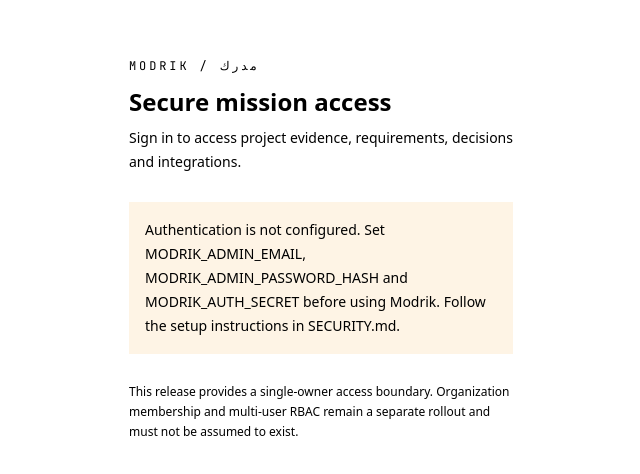
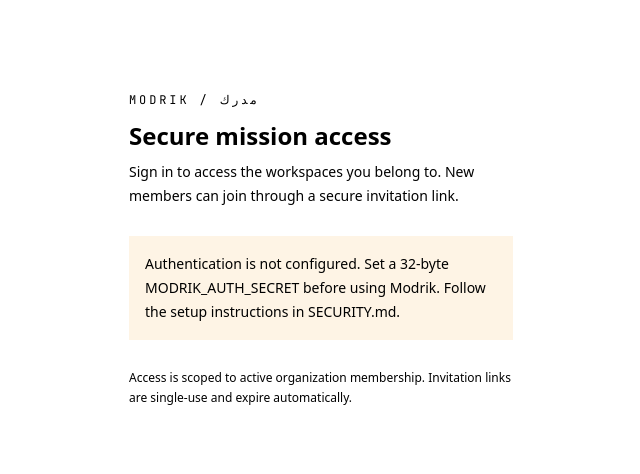
Before and after one commit to abdelrahmanelharouny/Modrik, a Next.js app: page /login in a window 1280 px wide. Shown: the part 150-624 px from the top of the page, without its empty margins (319-959 px from the left). Built offline with nearby package versions, Linux system fonts and the light colour scheme; no server answers.

Commit message:
H1.7: update sign-in UX for organization invitations

```diff
--- a/src/app/login/page.tsx
+++ b/src/app/login/page.tsx
@@ -7,8 +7,6 @@ export const metadata = {
 
 export default function LoginPage() {
   const configured = Boolean(
-    process.env.MODRIK_ADMIN_EMAIL &&
-    process.env.MODRIK_ADMIN_PASSWORD_HASH &&
     process.env.MODRIK_AUTH_SECRET &&
     Buffer.byteLength(process.env.MODRIK_AUTH_SECRET, "utf8") >= 32
   );
@@ -20,19 +18,19 @@ export default function LoginPage() {
           <p className="font-mono text-xs uppercase tracking-[0.24em] text-primary">Modrik / مدرك</p>
           <h1 className="mt-3 text-2xl font-semibold">Secure mission access</h1>
           <p className="mt-2 text-sm leading-6 text-muted-foreground">
-            Sign in to access project evidence, requirements, decisions and integrations.
+            Sign in to access the workspaces you belong to. New members can join through a secure invitation link.
           </p>
         </div>
         {!configured ? (
           <div role="alert" className="rounded-xl border border-amber-500/40 bg-amber-500/10 p-4 text-sm leading-6">
-            Authentication is not configured. Set MODRIK_ADMIN_EMAIL, MODRIK_ADMIN_PASSWORD_HASH and MODRIK_AUTH_SECRET before using Modrik.
+            Authentication is not configured. Set a 32-byte MODRIK_AUTH_SECRET before using Modrik.
             Follow the setup instructions in SECURITY.md.
           </div>
         ) : (
           <LoginForm />
         )}
         <p className="mt-7 text-xs leading-5 text-muted-foreground">
-          This release provides a single-owner access boundary. Organization membership and multi-user RBAC remain a separate rollout and must not be assumed to exist.
+          Access is scoped to active organization membership. Invitation links are single-use and expire automatically.
         </p>
       </section>
     </main>
```
